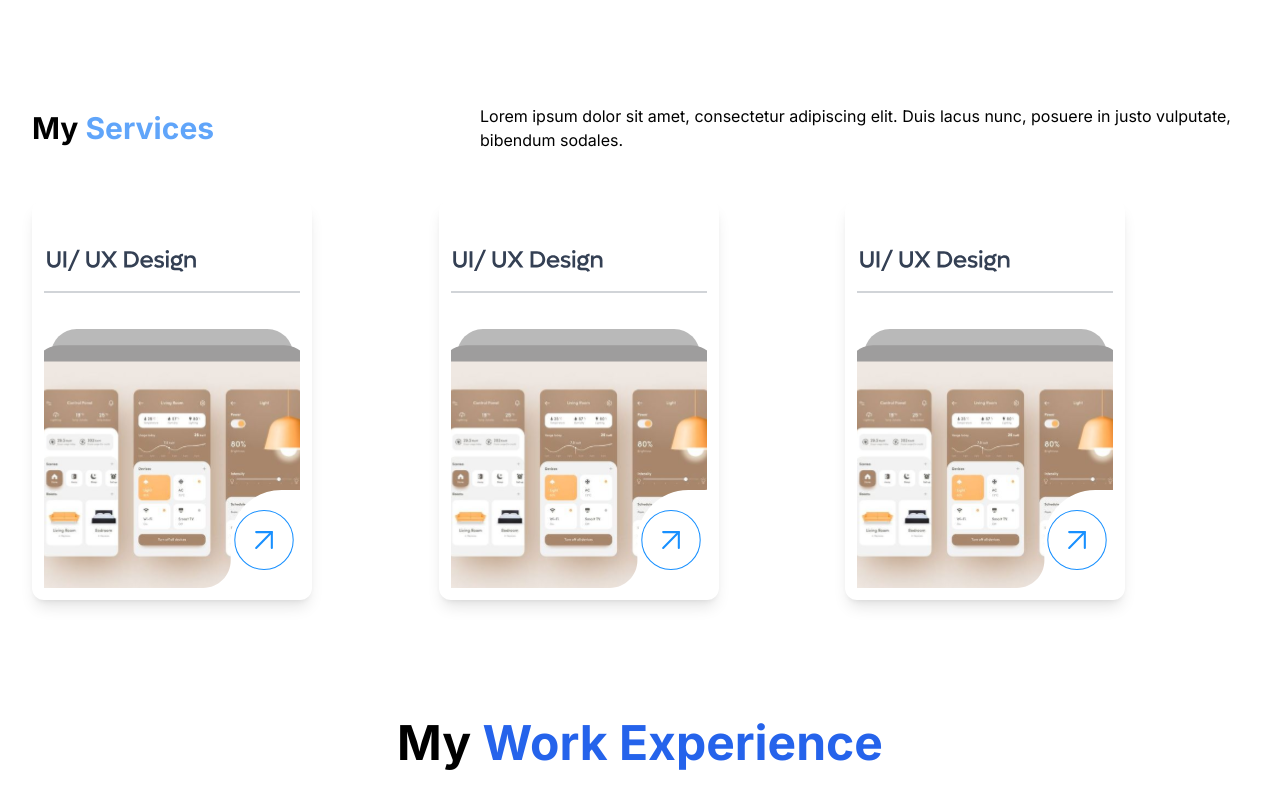
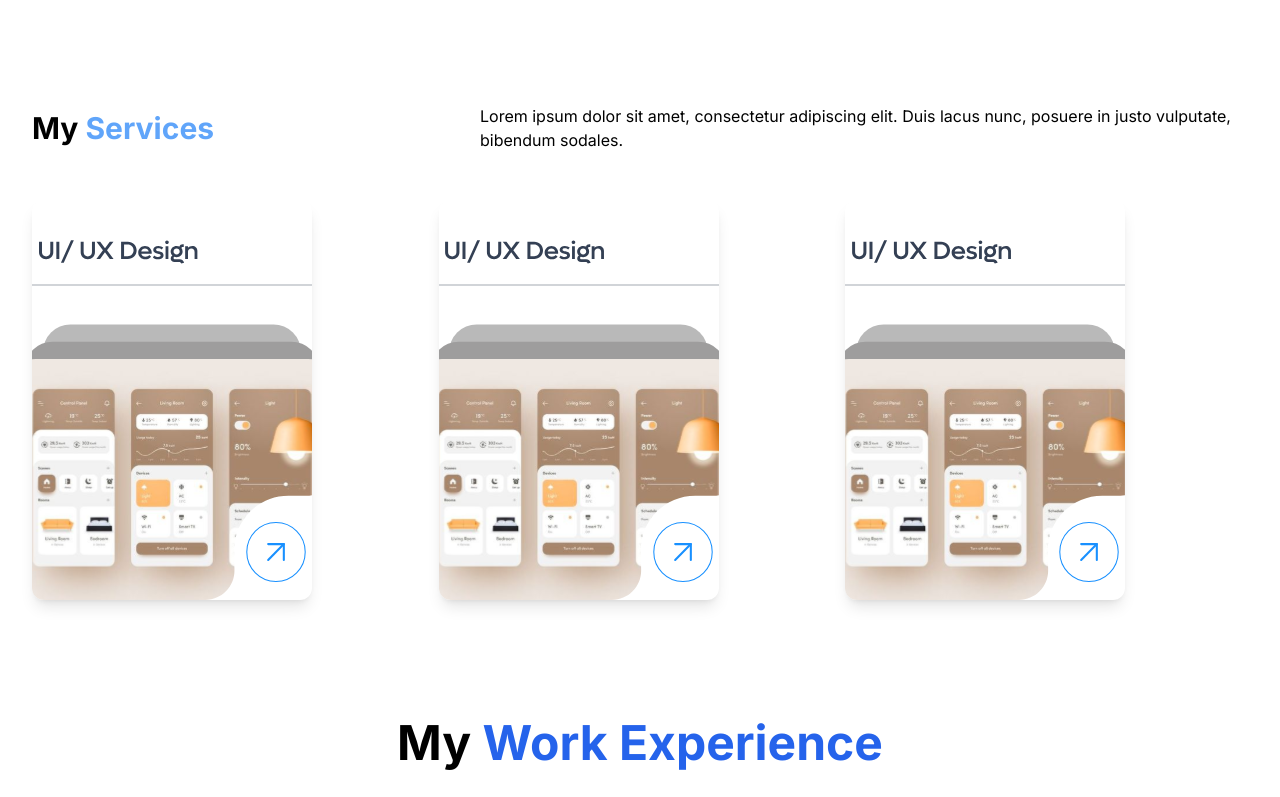
Before and after one commit to rafa-houssam/Hackin1, a Next.js app: page / in a window 1280 px wide. Shown: the part 579-1376 px from the top of the page. Built offline with nearby package versions, Linux system fonts and the light colour scheme; a web font is replaced by a local one.

Commit message:
minorFix

```diff
--- a/components/Services.jsx
+++ b/components/Services.jsx
@@ -21,7 +21,7 @@ const Services = () => {
           {[1, 2, 3].map((item, index) => (
             <div
               key={item}
-              className="relative bg-white rounded-xl shadow-lg overflow-hidden p-3 flex flex-col items-center text-center transition-all duration-1000 ease-in-out transform hover:scale-105 h-full"
+              className="relative bg-white rounded-xl shadow-lg overflow-hidden flex flex-col items-center text-center transition-all duration-1000 ease-in-out transform hover:scale-105 h-full"
               style={{ height: '400px', width: '280px' }}
               onMouseEnter={() => setHoveredIndex(index)}
               onMouseLeave={() => setHoveredIndex(null)}
```
